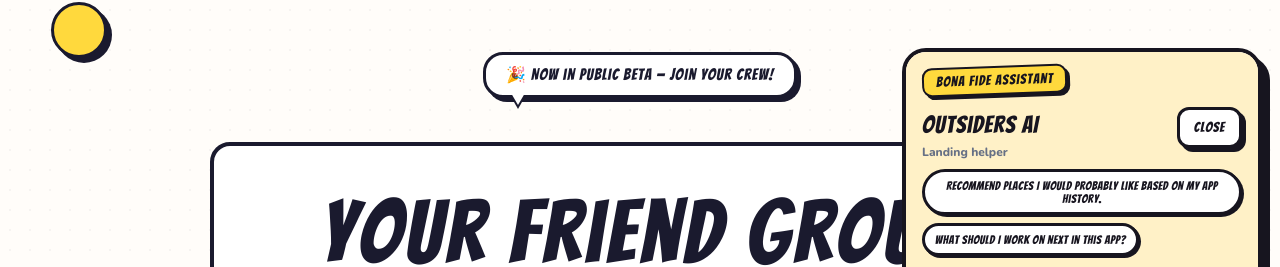
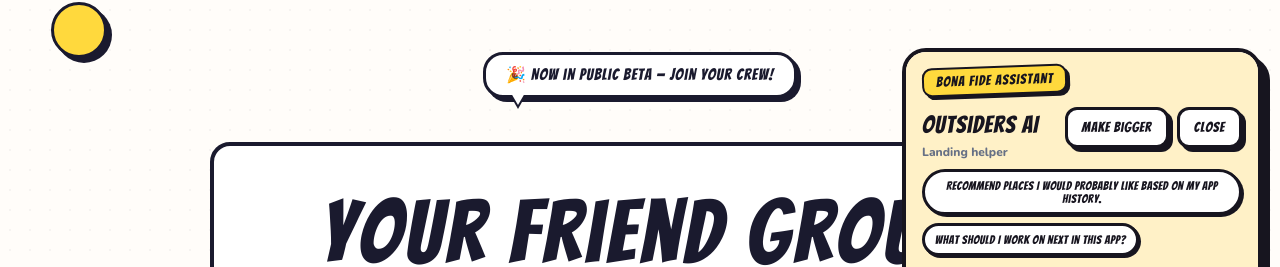
Before and after one commit to aryeetea/Outsiders, a React (Vite) app: page / in a window 1280 px wide. Both pictures are taken after a click on the button "Open Outsiders AI". Shown: the part 100-367 px from the top of the page. Built offline with nearby package versions, Linux system fonts and the light colour scheme; no server answers.

Commit message:
feat: add panel size toggle to Outsiders Assistant for improved user experience

```diff
--- a/src/OutsidersAssistant.jsx
+++ b/src/OutsidersAssistant.jsx
@@ -70,7 +70,7 @@
 
 function readStoredAssistantState() {
   if (typeof window === "undefined") {
-    return { isOpen: false, previousResponseId: null, messages: [] };
+    return { isOpen: false, previousResponseId: null, messages: [], size: "normal" };
   }
 
   try {
@@ -79,9 +79,10 @@
       isOpen: Boolean(parsed.isOpen),
       previousResponseId: typeof parsed.previousResponseId === "string" ? parsed.previousResponseId : null,
       messages: Array.isArray(parsed.messages) ? parsed.messages.slice(-14) : [],
+      size: parsed.size === "large" ? "large" : "normal",
     };
   } catch {
-    return { isOpen: false, previousResponseId: null, messages: [] };
+    return { isOpen: false, previousResponseId: null, messages: [], size: "normal" };
   }
 }
 
@@ -248,6 +249,7 @@
   const [isOpen, setIsOpen] = useState(stored.isOpen);
   const [previousResponseId, setPreviousResponseId] = useState(stored.previousResponseId);
   const [messages, setMessages] = useState(stored.messages);
+  const [panelSize, setPanelSize] = useState(stored.size || "normal");
   const [input, setInput] = useState("");
   const [isLoading, setIsLoading] = useState(false);
   const [error, setError] = useState("");
@@ -256,8 +258,8 @@
   const quickActions = (QUICK_ACTIONS[route?.screen] || QUICK_ACTIONS.default).slice(0, 2);
 
   useEffect(() => {
-    persistAssistantState({ isOpen, previousResponseId, messages });
-  }, [isOpen, previousResponseId, messages]);
+    persistAssistantState({ isOpen, previousResponseId, messages, size: panelSize });
+  }, [isOpen, previousResponseId, messages, panelSize]);
 
   const sendMessage = async (rawPrompt) => {
     const prompt = rawPrompt.trim();
@@ -346,6 +348,10 @@
           overflow: hidden;
           display: grid;
           grid-template-rows: auto minmax(0, 1fr) auto;
+        }
+        .oa-panel.large {
+          width: min(560px, calc(100vw - 24px));
+          max-height: min(82vh, 860px);
         }
         .oa-header {
           background: #fff1c7;
@@ -481,6 +487,10 @@
           .oa-panel {
             width: 100%;
           }
+          .oa-panel.large {
+            width: 100%;
+            max-height: min(84vh, 860px);
+          }
           .oa-launcher {
             justify-self: end;
           }
@@ -489,7 +499,7 @@
 
       <div className="oa-wrap">
         {isOpen ? (
-          <section className="oa-panel" aria-label="Outsiders AI assistant">
+          <section className={`oa-panel ${panelSize === "large" ? "large" : ""}`} aria-label="Outsiders AI assistant">
             <div className="oa-header">
               <div className="oa-kicker">Bona Fide Assistant</div>
               <div style={{ marginTop: 12, display: "flex", justifyContent: "space-between", gap: 10, alignItems: "start" }}>
@@ -499,7 +509,12 @@
                     {SCREEN_LABELS[route?.screen] || "App"} helper
                   </div>
                 </div>
-                <button type="button" className="oa-btn" onClick={() => setIsOpen(false)}>Close</button>
+                <div style={{ display: "flex", gap: 8, flexWrap: "wrap", justifyContent: "flex-end" }}>
+                  <button type="button" className="oa-btn" onClick={() => setPanelSize((current) => current === "large" ? "normal" : "large")}>
+                    {panelSize === "large" ? "Make smaller" : "Make bigger"}
+                  </button>
+                  <button type="button" className="oa-btn" onClick={() => setIsOpen(false)}>Close</button>
+                </div>
               </div>
               <div className="oa-chip-row">
                 {quickActions.map((item) => (
```
